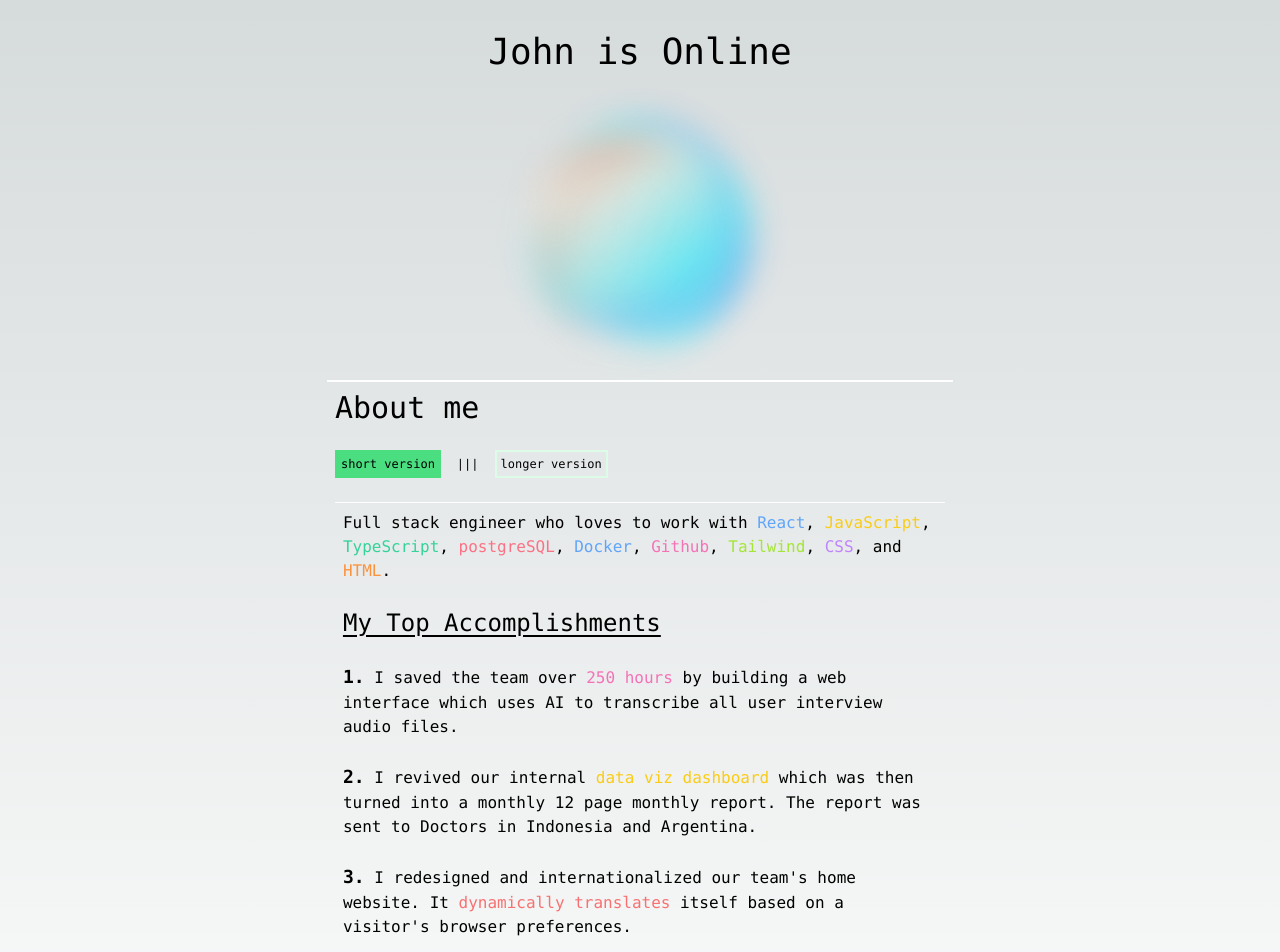
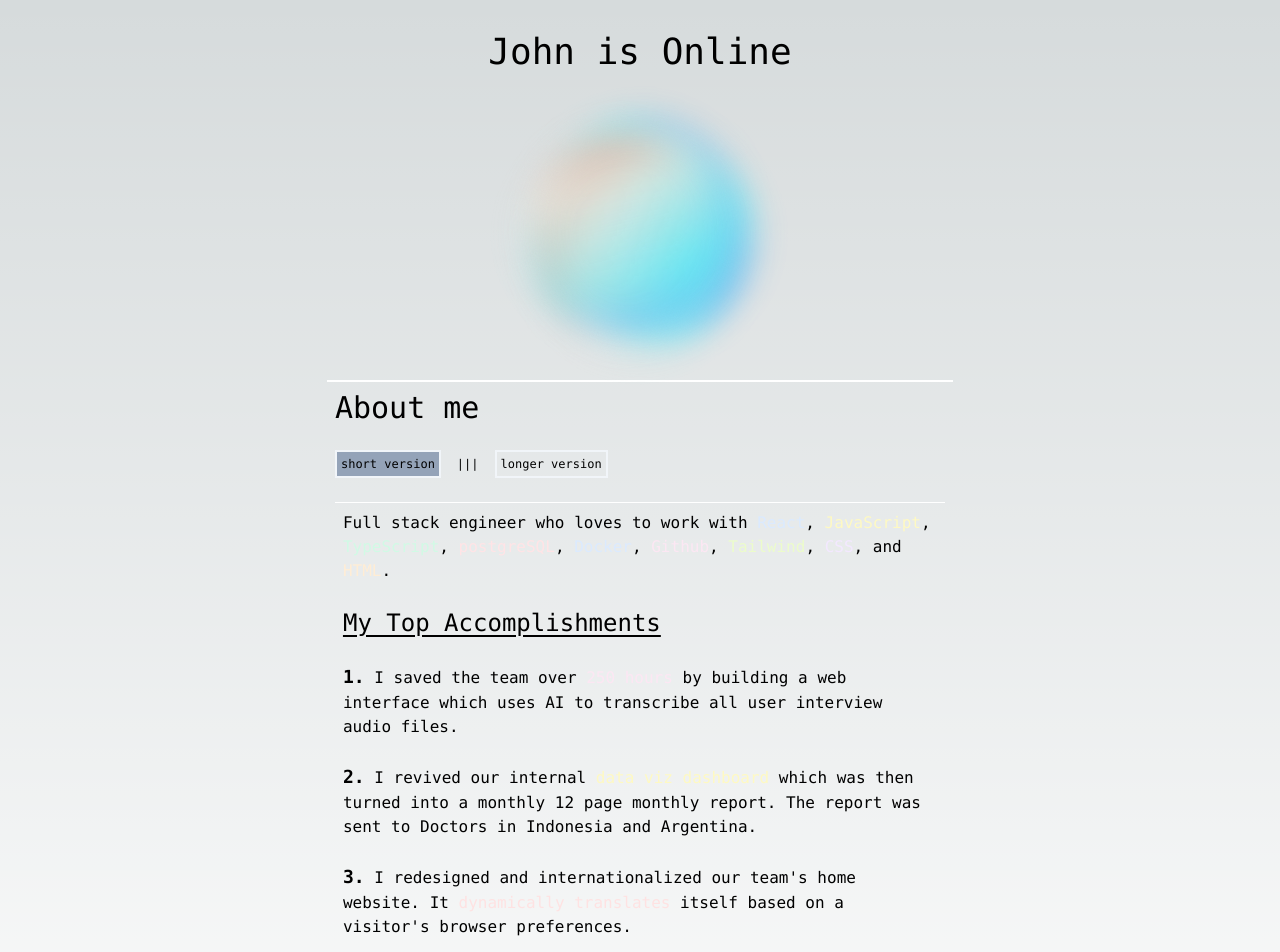
Before and after one commit to johnny2smooth/john-is-online, a Next.js app: page / in a window 1280 px wide. Shown: the top 952 px of the page. Built offline with nearby package versions, Linux system fonts and the light colour scheme.

Commit message:
from 400 to 100

```diff
--- a/app/select-bio.tsx
+++ b/app/select-bio.tsx
@@ -1,8 +1,8 @@
-'use client';
-import { useState } from 'react';
+"use client";
+import { useState } from "react";
 
 export default function SelectBio() {
-  const [bioLength, setBioLength] = useState('short');
+  const [bioLength, setBioLength] = useState("short");
   const [opacity, setOpacity] = useState(1);
 
   return (
@@ -13,14 +13,14 @@ export default function SelectBio() {
           onClick={() => {
             setOpacity(0);
             setTimeout(() => {
-              setBioLength('short');
+              setBioLength("short");
               setOpacity(1);
             }, 100);
           }}
           className={`transition-all duration-100 border-2 border-solid p-1 ${
-            bioLength === 'short'
-              ? 'border-green-400 bg-green-400 text-black'
-              : 'border-green-100'
+            bioLength === "short"
+              ? "border-slate-100 bg-slate-400 text-black"
+              : "border-slate-100"
           }`}
         >
           short version
@@ -31,14 +31,14 @@ export default function SelectBio() {
           onClick={() => {
             setOpacity(0);
             setTimeout(() => {
-              setBioLength('long');
+              setBioLength("long");
               setOpacity(1);
             }, 100);
           }}
           className={`transition-all duration-100 border-2 border-solid p-1 ${
-            bioLength === 'long'
-              ? 'border-green-400 bg-green-400 text-black'
-              : 'border-green-100'
+            bioLength === "long"
+              ? "border-slate-400 bg-slate-400 text-black"
+              : "border-slate-100"
           }`}
         >
           longer version
@@ -48,8 +48,8 @@ export default function SelectBio() {
         className="transition-opacity duration-300 ease-in-out stack p-2 border-t-[1px] border-solid border-white"
         style={{ opacity: opacity }}
       >
-        {bioLength === 'short' && <ShortBio />}
-        {bioLength === 'long' && <LongBio />}
+        {bioLength === "short" && <ShortBio />}
+        {bioLength === "long" && <LongBio />}
       </div>
     </div>
   );
@@ -59,36 +59,36 @@ function ShortBio() {
   return (
     <>
       <p>
-        Full stack engineer who loves to work with{' '}
-        <span className="text-blue-400">React</span>,{' '}
-        <span className="text-yellow-400">JavaScript</span>,{' '}
-        <span className="text-emerald-400">TypeScript</span>,{' '}
-        <span className="text-rose-400">postgreSQL</span>,{' '}
-        <span className="text-blue-400">Docker</span>,{' '}
-        <span className="text-pink-400">Github</span>,{' '}
-        <span className="text-lime-400">Tailwind</span>,{' '}
-        <span className="text-purple-400">CSS</span>, and{' '}
-        <span className="text-orange-400">HTML</span>.
+        Full stack engineer who loves to work with{" "}
+        <span className="text-blue-100">React</span>,{" "}
+        <span className="text-yellow-100">JavaScript</span>,{" "}
+        <span className="text-emerald-100">TypeScript</span>,{" "}
+        <span className="text-rose-100">postgreSQL</span>,{" "}
+        <span className="text-blue-100">Docker</span>,{" "}
+        <span className="text-pink-100">Github</span>,{" "}
+        <span className="text-lime-100">Tailwind</span>,{" "}
+        <span className="text-purple-100">CSS</span>, and{" "}
+        <span className="text-orange-100">HTML</span>.
       </p>
       <ol className="stack">
         <h2 className="text-2xl underline underline-offset-4">
           My Top Accomplishments
         </h2>
         <li>
-          <span className="text-lg font-bold">1.</span> I saved the team over{' '}
-          <span className="text-pink-400">250 hours</span> by building a web
+          <span className="text-lg font-bold">1.</span> I saved the team over{" "}
+          <span className="text-pink-100">250 hours</span> by building a web
           interface which uses AI to transcribe all user interview audio files.
         </li>
         <li>
-          <span className="text-lg font-bold">2.</span> I revived our internal{' '}
-          <span className="text-yellow-400">data viz dashboard</span> which was
+          <span className="text-lg font-bold">2.</span> I revived our internal{" "}
+          <span className="text-yellow-100">data viz dashboard</span> which was
           then turned into a monthly 12 page monthly report. The report was sent
           to Doctors in Indonesia and Argentina.
         </li>
         <li>
           <span className="text-lg font-bold">3.</span> I redesigned and
-          internationalized our team&apos;s home website. It{' '}
-          <span className="text-red-400">dynamically translates</span> itself
+          internationalized our team&apos;s home website. It{" "}
+          <span className="text-red-100">dynamically translates</span> itself
           based on a visitor&apos;s browser preferences.
         </li>
       </ol>
@@ -96,17 +96,17 @@ function ShortBio() {
         Education & More
       </h2>
       <p>
-        I studied{' '}
-        <span className="text-purple-300">
+        I studied{" "}
+        <span className="text-purple-100 font-xl">
           <a
             href="https://chid.washington.edu/"
             className="underline underline-offset-2"
           >
             Comparative History of Ideas
           </a>
-        </span>{' '}
-        and{' '}
-        <span className="text-green-300">
+        </span>{" "}
+        and{" "}
+        <span className="text-green-100 font-xl">
           <a
             href="https://foster.uw.edu/centers/buerk-ctr-entrepreneurship/undergraduate-entrepreneurship/"
             className="underline underline-offset-2"
@@ -114,7 +114,7 @@ function ShortBio() {
             Entrepreneurship
           </a>
         </span>
-        .{' '}
+        .{" "}
       </p>
       <p>
         I spend my free time studying software and building personal projects so
@@ -129,20 +129,20 @@ function LongBio() {
     <>
       <p>
         Currently shipping code for a research team at the University of
-        Washington. I engineer front end components with{' '}
-        <span className="text-blue-400">React</span>,{' '}
-        <span className="text-yellow-400">JavaScript</span>,{' '}
-        <span className="text-emerald-400">TypeScript</span>,{' '}
-        <span className="text-rose-400">postgreSQL</span>,{' '}
-        <span className="text-blue-400">Docker</span>,{' '}
-        <span className="text-pink-400">Github</span>,{' '}
-        <span className="text-lime-400">Tailwind</span>,{' '}
-        <span className="text-purple-400">CSS</span>, and{' '}
-        <span className="text-orange-400">HTML</span>. I use{' '}
-        <span className="text-red-400">Ruby on Rails</span> as a back end
+        Washington. I engineer front end components with{" "}
+        <span className="text-blue-100">React</span>,{" "}
+        <span className="text-yellow-100">JavaScript</span>,{" "}
+        <span className="text-emerald-100">TypeScript</span>,{" "}
+        <span className="text-rose-100">postgreSQL</span>,{" "}
+        <span className="text-blue-100">Docker</span>,{" "}
+        <span className="text-pink-100">Github</span>,{" "}
+        <span className="text-lime-100">Tailwind</span>,{" "}
+        <span className="text-purple-100">CSS</span>, and{" "}
+        <span className="text-orange-100">HTML</span>. I use{" "}
+        <span className="text-red-100">Ruby on Rails</span> as a back end
         framework to communicate with our servers and mutate data. I am a
-        believer in using{' '}
-        <span className="text-green-400">SOLID principles</span> to compose
+        believer in using{" "}
+        <span className="text-green-100">SOLID principles</span> to compose
         reusable, testable, and performant code.
       </p>
       <ol className="stack">
@@ -150,20 +150,20 @@ function LongBio() {
           My Top Accomplishments
         </h2>
         <li>
-          <span className="text-lg font-bold">1.</span> I saved the team over{' '}
-          <span className="text-pink-400">250 hours</span> by building a web
+          <span className="text-lg font-bold">1.</span> I saved the team over{" "}
+          <span className="text-pink-100">250 hours</span> by building a web
           interface which uses AI to transcribe all user interview audio files.
         </li>
         <li>
-          <span className="text-lg font-bold">2.</span> I revived our internal{' '}
-          <span className="text-yellow-400">data viz dashboard</span> which was
+          <span className="text-lg font-bold">2.</span> I revived our internal{" "}
+          <span className="text-yellow-100">data viz dashboard</span> which was
           then turned into a monthly 12 page monthly report. The report was sent
           to Doctors in Indonesia and Argentina.
         </li>
         <li>
           <span className="text-lg font-bold">3.</span> I redesigned and
-          internationalized our team&apos;s home website. It{' '}
-          <span className="text-red-400">dynamically translates</span> itself
+          internationalized our team&apos;s home website. It{" "}
+          <span className="text-red-100">dynamically translates</span> itself
           based on a visitor&apos;s browser preferences.
         </li>
       </ol>
@@ -171,19 +171,19 @@ function LongBio() {
         Education & More
       </h2>
       <p>
-        My background in{' '}
-        <span className="text-purple-300">
+        My background in{" "}
+        <span className="text-purple-100">
           <a
             href="https://chid.washington.edu/"
             className="underline underline-offset-2"
           >
             Comparative History of Ideas
           </a>
-        </span>{' '}
+        </span>{" "}
         gives me the framework to critically think through problem solving &
         code composition with an interdisciplinary lense. In fact, my Summer in
-        the Arts and Humanities Scholarship, entitled{' '}
-        <span className="text-pink-400">
+        the Arts and Humanities Scholarship, entitled{" "}
+        <span className="text-pink-100">
           <a
             href="https://www.washington.edu/undergradresearch/research-opportunities/summer/siah/archive/2019-siah/"
             className="underline underline-offset-2"
@@ -196,29 +196,29 @@ function LongBio() {
         possibilities what a programmer can create, and I was hooked.
       </p>
       <p>
-        Studying{' '}
-        <span className="text-green-300">
+        Studying{" "}
+        <span className="text-green-100">
           <a
             href="https://foster.uw.edu/centers/buerk-ctr-entrepreneurship/undergraduate-entrepreneurship/"
             className="underline underline-offset-2"
           >
             Entrepreneurship
           </a>
-        </span>{' '}
+        </span>{" "}
         gives me a customer-centric framework to create products with. First and
         foremost, I want to solve User problems. As a developer, I&apos;ve found
         it incredibly valuable to iterate the product based on what my users are
         saying.
       </p>
       <p>
-        I am <span className="text-emerald-400">obsessed</span> with coding. Not
+        I am <span className="text-emerald-100">obsessed</span> with coding. Not
         in a weird way... but I am VERY inspired by what I see around me. I
         research new technologies and frameworks like Next.js and Solid.js,
         investigate tried-and-true best practices taught by Uncle Bob, practice
-        my problem solving skills every day on{' '}
+        my problem solving skills every day on{" "}
         <a
           href="https://exercism.org/profiles/johnny2smooth"
-          className="underline underline-offset-2 text-violet-400"
+          className="underline underline-offset-2 text-violet-100"
         >
           Exercism
         </a>
```
